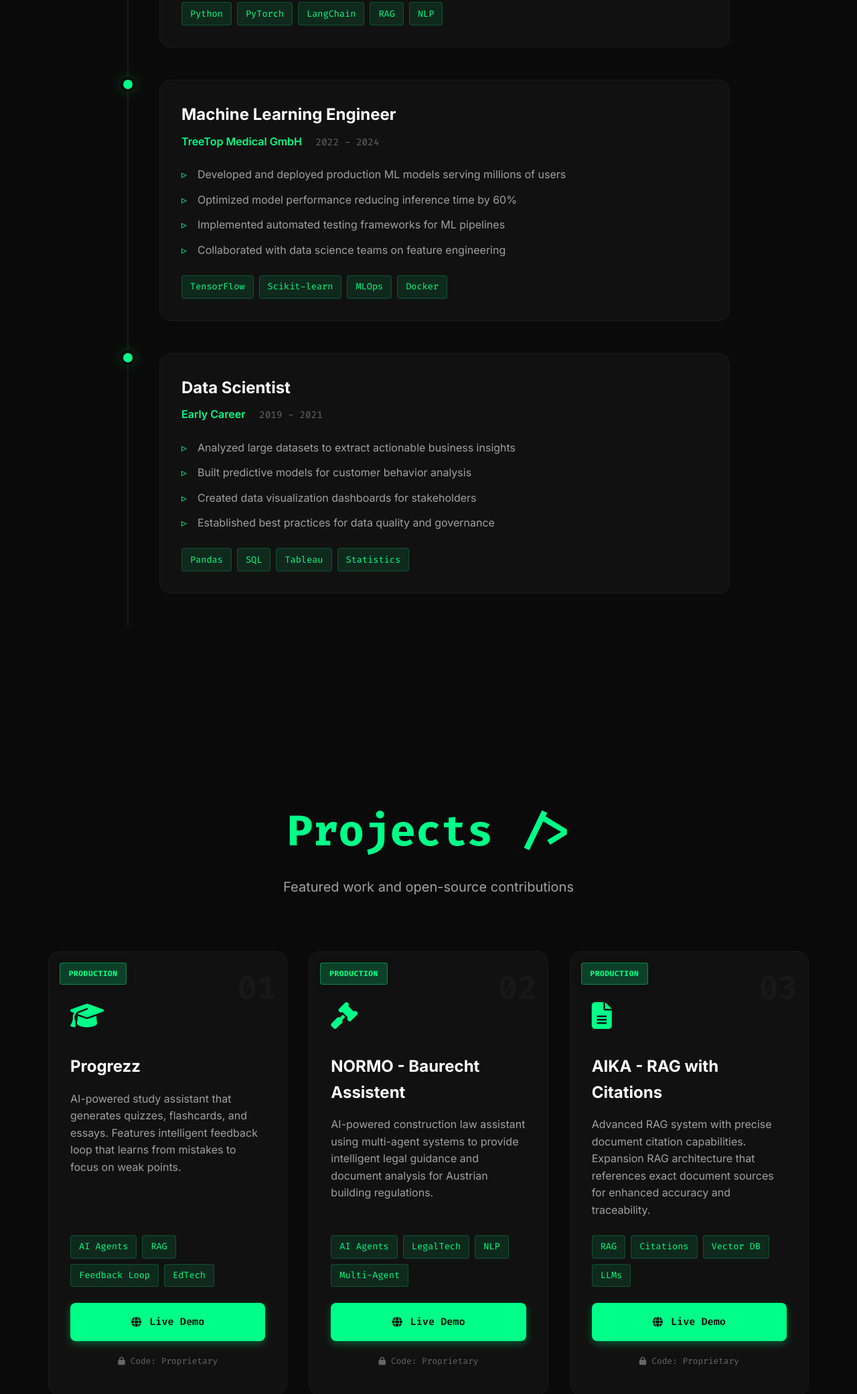
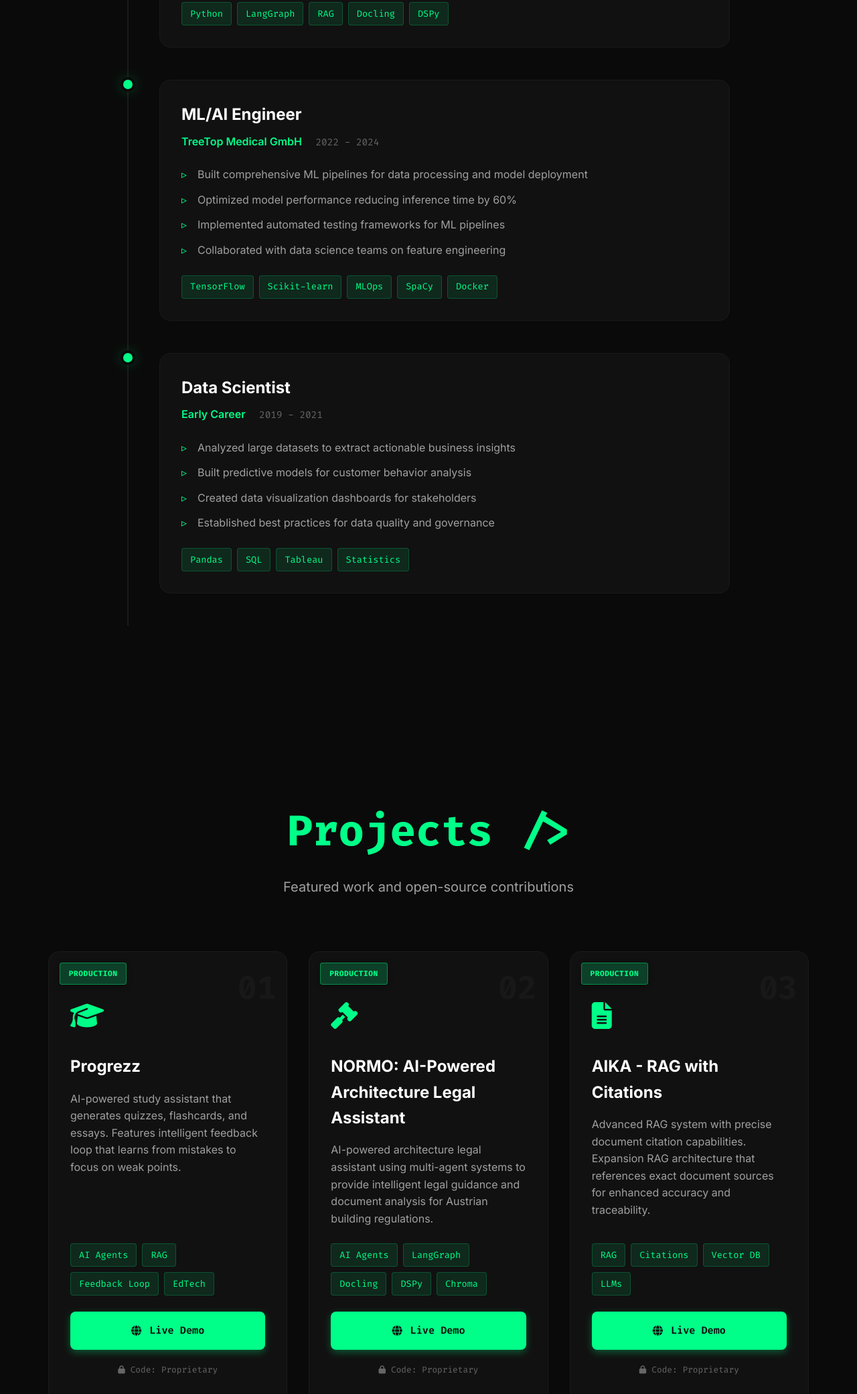
Before and after one commit to Mohamednajdawi/personal_website, a website: page index.html in a window 1280 px wide. Shown: the part 1472-3553 px from the top of the page at 67% size. Drawn offline with Linux system fonts and the light colour scheme.

Commit message:
Update project descriptions and tags in index.html to reflect recent work and technologies
✨ Changes:
- Revised project titles and descriptions for clarity and relevance, including updates to the AI-powered architecture legal assistant and data extraction tool.
- Modified timeline entries to highlight new roles and responsibilities, emphasizing the development of AI agents and ML pipelines.
- Updated tags to include new technologies and frameworks, enhancing the representation of skills and tools used.

These updates improve the accuracy and presentation of the portfolio, showcasing recent achievements and expertise in AI and ML.

```diff
--- a/index.html
+++ b/index.html
@@ -161,17 +161,17 @@
                 <span class="timeline-date">2024 - Present</span>
               </div>
               <ul class="timeline-list">
-                <li>Designed and implemented RAG (Retrieval-Augmented Generation) systems achieving 40% performance improvement</li>
-                <li>Built comprehensive ML pipelines for data processing and model deployment</li>
+                <li>Designed and implemented AI Agent (TeamViewer IT Assistant), the Intelligent Agent for autonomous IT support</li>
+                <li>Developed and deployed production ML models serving millions of users (Session Insights)</li>
                 <li>Developed advanced NLP solutions for enterprise applications</li>
                 <li>Led cross-functional teams in AI integration projects</li>
               </ul>
               <div class="timeline-tags">
                 <span class="tag">Python</span>
-                <span class="tag">PyTorch</span>
-                <span class="tag">LangChain</span>
+                <span class="tag">LangGraph</span>
                 <span class="tag">RAG</span>
-                <span class="tag">NLP</span>
+                <span class="tag">Docling</span>
+                <span class="tag">DSPy</span>
               </div>
             </div>
           </div>
@@ -180,12 +180,12 @@
             <div class="timeline-marker"></div>
             <div class="timeline-content">
               <div class="timeline-header">
-                <h3 class="timeline-title">Machine Learning Engineer</h3>
+                <h3 class="timeline-title">ML/AI Engineer</h3>
                 <span class="timeline-company">TreeTop Medical GmbH</span>
                 <span class="timeline-date">2022 - 2024</span>
               </div>
               <ul class="timeline-list">
-                <li>Developed and deployed production ML models serving millions of users</li>
+                <li>Built comprehensive ML pipelines for data processing and model deployment</li>
                 <li>Optimized model performance reducing inference time by 60%</li>
                 <li>Implemented automated testing frameworks for ML pipelines</li>
                 <li>Collaborated with data science teams on feature engineering</li>
@@ -194,6 +194,7 @@
                 <span class="tag">TensorFlow</span>
                 <span class="tag">Scikit-learn</span>
                 <span class="tag">MLOps</span>
+                <span class="tag">SpaCy</span>
                 <span class="tag">Docker</span>
               </div>
             </div>
@@ -265,15 +266,16 @@
             <div class="project-icon">
               <i class="fas fa-gavel"></i>
             </div>
-            <h3 class="project-title">NORMO - Baurecht Assistent</h3>
+            <h3 class="project-title">NORMO: AI-Powered Architecture Legal Assistant</h3>
             <p class="project-description">
-              AI-powered construction law assistant using multi-agent systems to provide intelligent legal guidance and document analysis for Austrian building regulations.
+              AI-powered architecture legal assistant using multi-agent systems to provide intelligent legal guidance and document analysis for Austrian building regulations.
             </p>
             <div class="project-tags">
               <span class="tag">AI Agents</span>
-              <span class="tag">LegalTech</span>
-              <span class="tag">NLP</span>
-              <span class="tag">Multi-Agent</span>
+              <span class="tag">LangGraph</span>
+              <span class="tag">Docling</span>
+              <span class="tag">DSPy</span>
+              <span class="tag">Chroma</span>
             </div>
             <div class="project-links">
               <a href="https://app.normo.at/" target="_blank" class="project-link-btn primary">
@@ -322,7 +324,6 @@
             <div class="project-tags">
               <span class="tag">MLOps</span>
               <span class="tag">MLflow</span>
-              <span class="tag">Airflow</span>
               <span class="tag">Docker</span>
             </div>
             <div class="project-links">
@@ -340,15 +341,16 @@
             <div class="project-icon">
               <i class="fas fa-video"></i>
             </div>
-            <h3 class="project-title">Session Activity Recorder</h3>
+            <h3 class="project-title">Data Extraction and Analysis from Medical records</h3>
             <p class="project-description">
-              AI-powered session recording and analysis tool for user behavior insights. Built at TreeTop Medical for healthcare application analytics and user experience optimization.
+              Data Extraction and analysis tool from medical records. Built at TreeTop Medical for healthcare application analytics and user experience optimization.
             </p>
             <div class="project-tags">
-              <span class="tag">Computer Vision</span>
-              <span class="tag">Analytics</span>
-              <span class="tag">Real-time</span>
-              <span class="tag">Healthcare</span>
+              <span class="tag">NLP</span>
+              <span class="tag">SpaCy</span>
+              <span class="tag">Docling</span>
+              <span class="tag">DSPy</span>
+              <span class="tag">Chroma</span>
             </div>
             <div class="project-links">
               <a href="blog.html#session-activity-recorder" class="project-link-btn secondary">
```
